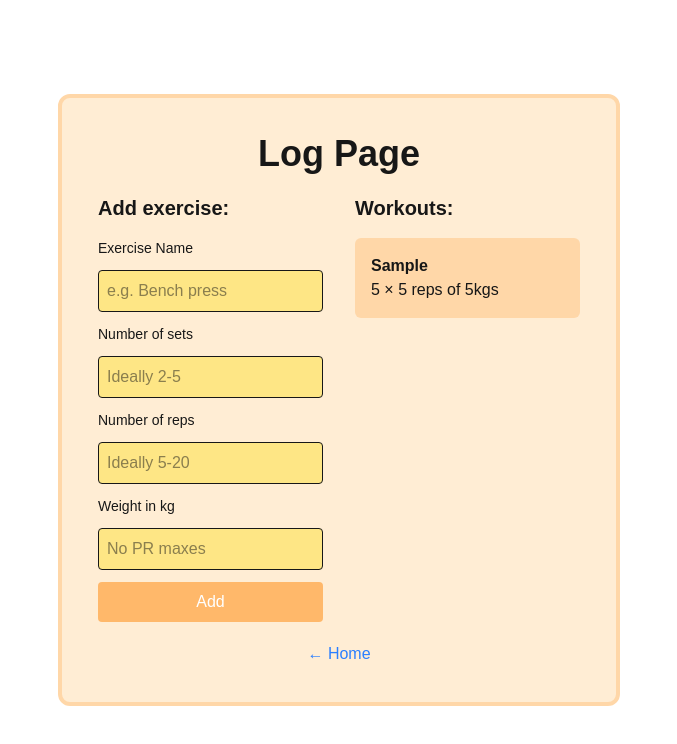
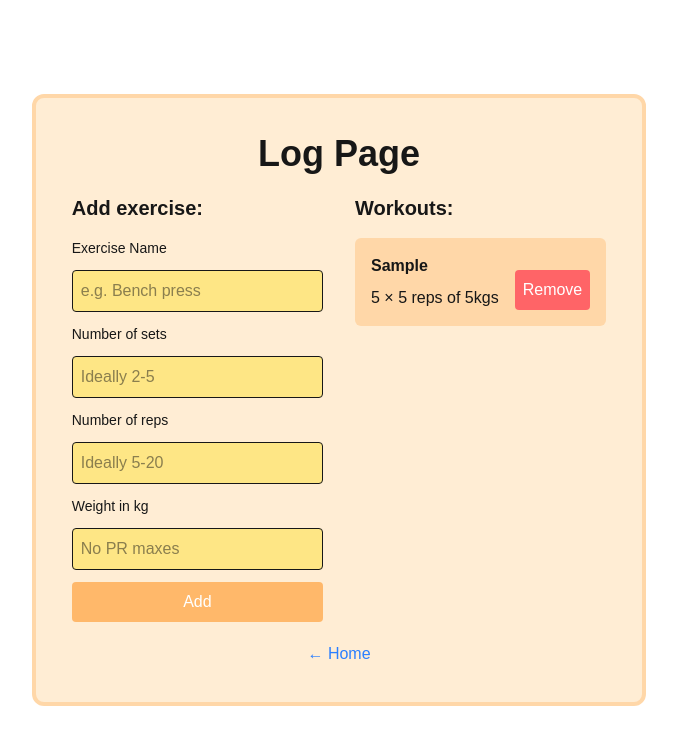
Before and after one commit to Danilkinsss/my-gym-app, a Next.js app: page /log in a window 1280 px wide. Both pictures are taken after typing "Sample", "5", "5", "5" into the empty fields and a click on the button "Add". Shown: the top 744 px of the page, without its empty margins (301-978 px from the left). Built offline with nearby package versions, Linux system fonts and the light colour scheme.

Commit message:
Add: delete workout functionality

```diff
--- a/src/app/log/page.tsx
+++ b/src/app/log/page.tsx
@@ -108,13 +108,32 @@ export default function LogPage() {
             <h2 className="font-semibold w-fit text-xl">Workouts:</h2>
             <div className="bg-orange-200 p-4 rounded-md">
               {workouts.length !== 0 ? (
-                <ul>
+                <ul className="flex flex-col gap-2">
                   {workouts.map((w) => (
-                    <li key={w.id}>
-                      <strong>{w.exercise}</strong>
-                      <p>
-                        {w.sets} × {w.reps} reps of {w.weight}kgs
-                      </p>
+                    <li
+                      key={w.id}
+                      className="flex flex-row place-items-end gap-4 justify-between"
+                    >
+                      <div className="flex flex-col gap-2">
+                        <strong>{w.exercise}</strong>
+                        <p>
+                          {w.sets} × {w.reps} reps of {w.weight}kgs
+                        </p>
+                      </div>
+                      <button
+                        type="submit"
+                        className="bg-red-400 h-fit p-2 text-white rounded hover:opacity-90 cursor-pointer"
+                        onClick={() => {
+                          console.log(w.id)
+                          setWorkouts([
+                            ...workouts.filter(
+                              (workout) => workout.id !== w.id
+                            ),
+                          ])
+                        }}
+                      >
+                        Remove
+                      </button>
                     </li>
                   ))}
                 </ul>
```
